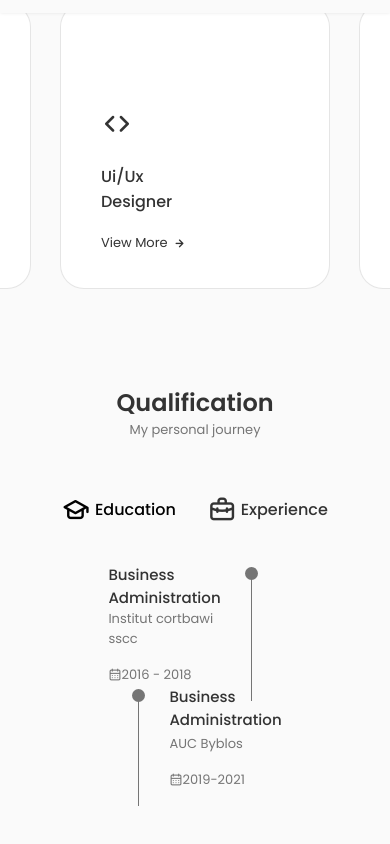
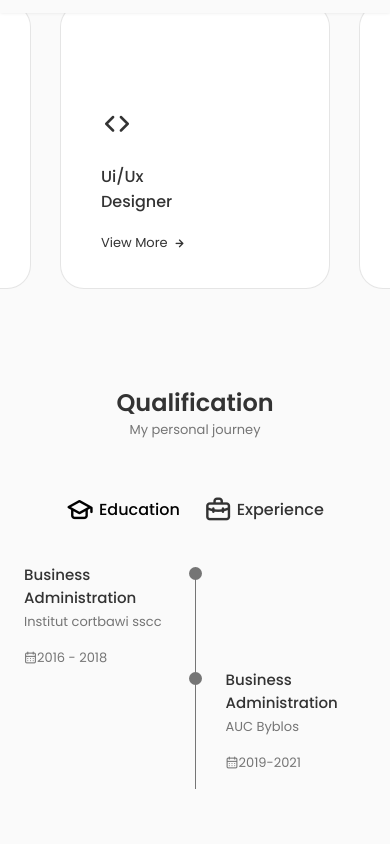
Before and after one commit to RalphHalabi/MyPortfolio, a React (Create React App) app: page / in a window 390 px wide. Shown: the part 1675-2519 px from the top of the page. Built offline with nearby package versions, Linux system fonts and the light colour scheme.

Commit message:
qualifications section done

```diff
--- a/src/components/Qualification/Qualification.css
+++ b/src/components/Qualification/Qualification.css
@@ -79,3 +79,38 @@
     background-color: var(--text-color);
     transform: translate(6px, -7px);
 }
+
+
+/*=============== BREAKPOINTS ===============*/
+/* For large devices */
+@media screen and (max-width: 992px) {
+   .qualification__container {
+    margin-left: auto;
+    margin-right: auto;
+   }
+  }
+
+  /* For medium devices */
+  @media screen and (max-width: 768px) {
+    .qualification__container {
+        margin-left: var(--mb-1-5);
+        margin-right: var(--mb-1-5);
+    }
+  }
+
+  @media screen and (max-width: 576px) {
+    .qualification__sections {
+        grid-template-columns: initial;
+    }
+
+    .qualification__button {
+        margin: 0 var(--mb-0-75);
+    }
+  }
+
+  /* For small devices */
+  @media screen and (max-width: 350px) {
+    .qualification__data {
+        gap: 0.5rem;
+    }
+  }
```
